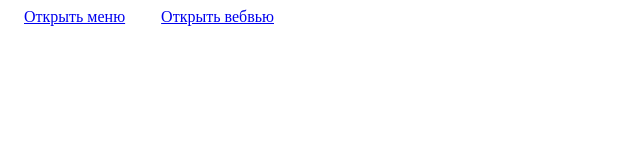
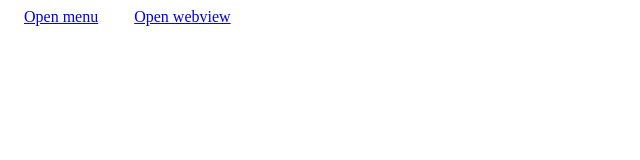
Before and after one commit to 2gnc/intents-check, a plain HTML site: page index.html in a window 1280 px wide. Shown: the whole page, without its empty margins (0-640 px from the left). Drawn offline with Linux system fonts and the light colour scheme.

Commit message:
initial commit

```diff
--- a/index.html
+++ b/index.html
@@ -11,7 +11,7 @@
     </style>
 </head>
 <body>
-    <a href="yandexnavi://show_ui/menu">Открыть меню</a>
-    <a href="yandexnavi://show_web_view?link=https%3A%2F%2Ftoyota.promo.maps.yandex.com.tr?uuid=2007b92b32c74e92a1103ae85839fcf8">Открыть вебвью</a>
+    <a href="yandexnavi://show_ui/menu">Open menu</a>
+    <a href="yandexnavi://show_web_view?link=https%3A%2F%2Ftoyota.promo.maps.yandex.com.tr?uuid=2007b92b32c74e92a1103ae85839fcf8">Open webview</a>
 </body>
 </html>
```
